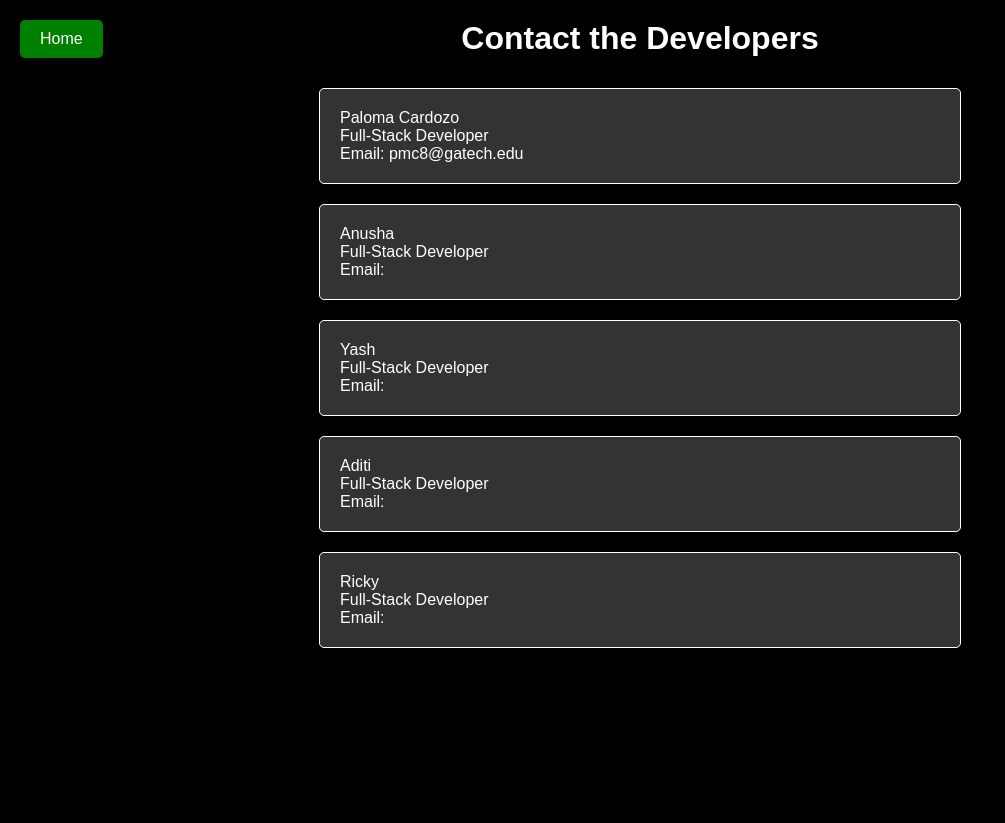
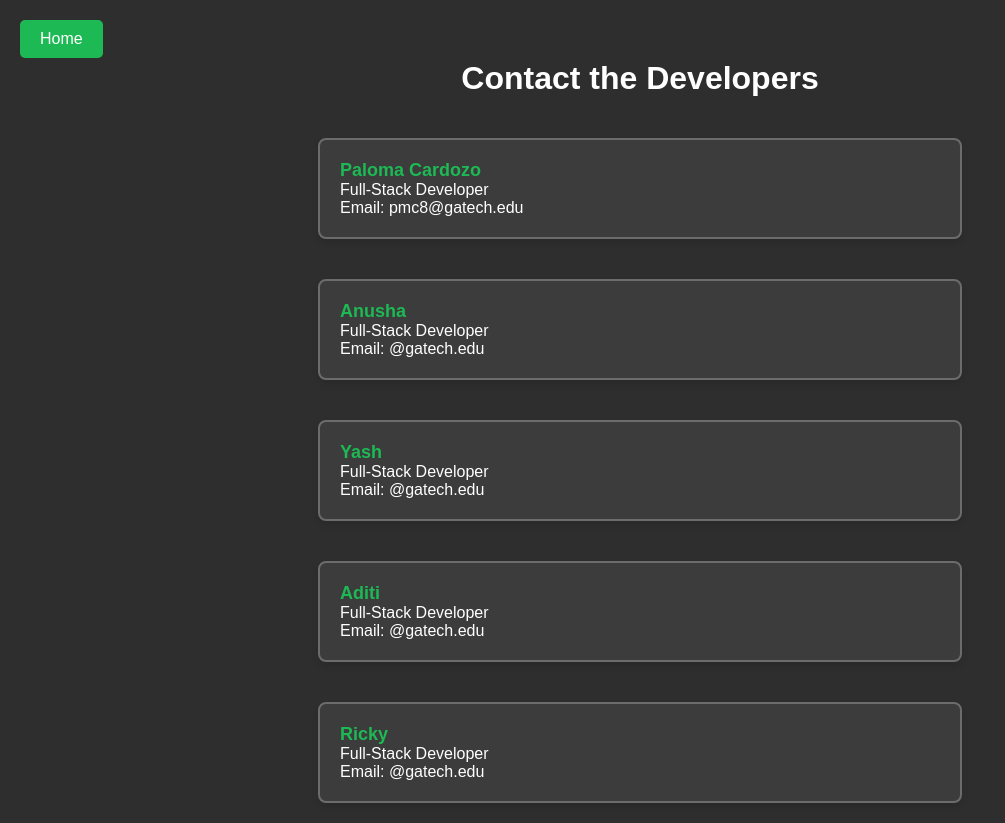
Before and after one commit to anushak016/SpotifyWrapped, a Django app: page /contact/ in a window 1280 px wide. Shown: the whole page, without its empty margins (0-1005 px from the left). Before the commit the page ends 648 px from the top, so only its background shows below. Run offline with Django 5.2, Linux system fonts and the light colour scheme.

Commit message:
Improved the aestethics and the layout of the contact.html page

```diff
--- a/wrappedSlides/templates/contact.html
+++ b/wrappedSlides/templates/contact.html
@@ -9,7 +9,7 @@
             position: absolute;
             top: 20px;
             left: 20px;
-            background-color: green;
+            background-color: #1DB954;
             color: white;
             padding: 10px 20px;
             border: none;
@@ -24,9 +24,12 @@
         }
         h1 {
             margin-top: 60px; /* Adds space below the button */
+            text-align: center;
+            font-size: 32px;
+            font-weight: bold;
         }
         body {
-            background-color: black;
+            background-color: #2e2e2e;
             color: white;
             font-family: Arial, sans-serif;
             margin: 0;
@@ -35,27 +38,32 @@
             flex-direction: column;
             align-items: center;
         }
-        h1 {
-            margin-top: 20px;
-        }
         .text-box {
             width: 80%;
             max-width: 600px;
             padding: 20px;
+            margin: 20px 0;
+            border-radius: 8px;
+            background-color: #3c3c3c;
+            border: 2px solid #6c6c6c; /* Added border around the text box */
+            box-shadow: 0px 4px 6px rgba(0, 0, 0, 0.1); /* Added subtle shadow for better visual effect */
+        }
+        .text-box strong {
+            font-size: 18px;
+            color: #1DB954; /* Makes the names stand out with a brighter color */
+        }
+        .text-box br {
             margin: 10px 0;
-            border: 1px solid white;
-            border-radius: 5px;
-            background-color: #333;
         }
     </style>
 </head>
 <body>
     <h1>Contact the Developers</h1>
-    <div class="text-box">Paloma Cardozo <br> Full-Stack Developer <br> Email: pmc8@gatech.edu</div>
-    <div class="text-box">Anusha <br> Full-Stack Developer <br> Email:</div>
-    <div class="text-box">Yash <br> Full-Stack Developer <br> Email:</div>
-    <div class="text-box">Aditi <br> Full-Stack Developer <br> Email:</div>
-    <div class="text-box">Ricky <br> Full-Stack Developer <br> Email: </div>
+    <div class="text-box"><strong>Paloma Cardozo</strong><br>Full-Stack Developer<br>Email: pmc8@gatech.edu</div>
+    <div class="text-box"><strong>Anusha</strong><br>Full-Stack Developer<br>Email: @gatech.edu</div>
+    <div class="text-box"><strong>Yash</strong><br>Full-Stack Developer<br>Email: @gatech.edu</div>
+    <div class="text-box"><strong>Aditi</strong><br>Full-Stack Developer<br>Email: @gatech.edu</div>
+    <div class="text-box"><strong>Ricky</strong><br>Full-Stack Developer<br>Email: @gatech.edu</div>
     <a href="{% url 'home' %}" class="home-button">Home</a>
 </body>
 </html>
```
